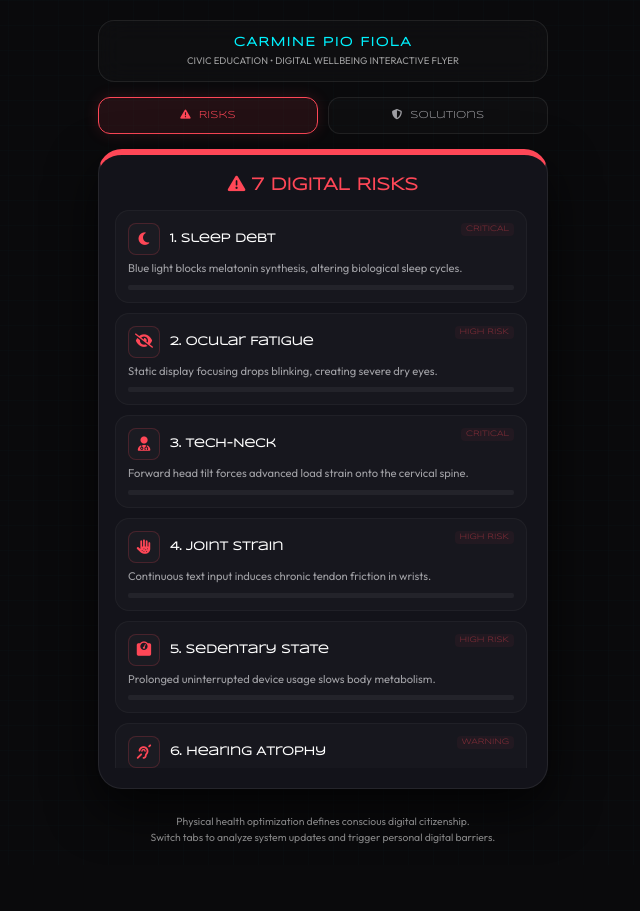
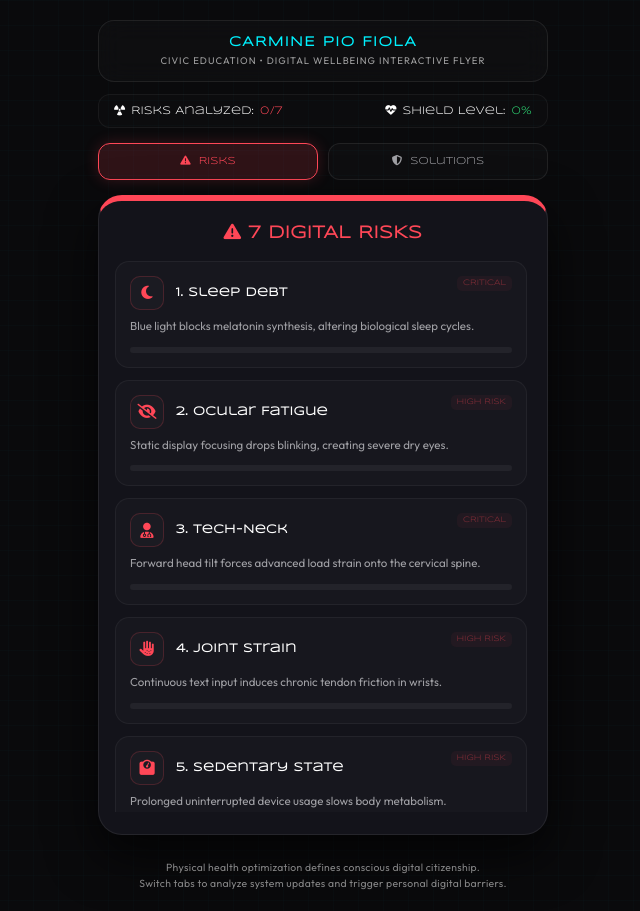
Before and after one commit to dragonwar107/edu_english, a plain HTML site: page index.html in a window 1280 px wide. Shown: the whole page, without its empty margins (317-957 px from the left). Before the commit the page ends 865 px from the top, so only its background shows below. Drawn offline with nearby package versions, Linux system fonts and the light colour scheme.

Commit message:
Update index.html

```diff
--- a/index.html
+++ b/index.html
@@ -36,8 +36,8 @@
             position: absolute;
             top: 0; left: 0; width: 100%; height: 100%;
             background:
-                linear-gradient(rgba(0, 242, 255, 0.01) 1px, transparent 1px) 0 0 / 25px 25px,
-                linear-gradient(90deg, rgba(0, 242, 255, 0.01) 1px, transparent 1px) 0 0 / 25px 25px;
+                linear-gradient(rgba(0, 242, 255, 0.015) 1px, transparent 1px) 0 0 / 25px 25px,
+                linear-gradient(90deg, rgba(0, 242, 255, 0.015) 1px, transparent 1px) 0 0 / 25px 25px;
             z-index: -2;
             pointer-events: none;
         }
@@ -50,10 +50,28 @@
             border: 1px solid rgba(255, 255, 255, 0.08);
             text-align: center;
             backdrop-filter: blur(12px);
+            margin-bottom: 12px;
+        }
+        .top-nav h2 { font-family: 'Syncopate'; font-size: 0.85rem; color: var(--accent); letter-spacing: 1.5px; }
+        .top-nav p { font-size: 0.6rem; opacity: 0.6; text-transform: uppercase; margin-top: 4px; letter-spacing: 1px; }
+
+        /* NUOVA STATISTICA DINAMICA (DASHBOARD SCORE) */
+        .live-status-bar {
+            width: 100%; max-width: 450px;
+            background: rgba(255, 255, 255, 0.01);
+            border: 1px solid rgba(255, 255, 255, 0.05);
+            border-radius: 12px;
+            padding: 10px 15px;
             margin-bottom: 15px;
+            display: flex;
+            justify-content: space-between;
+            align-items: center;
+            font-size: 0.7rem;
+            font-family: 'Syncopate';
         }
-        .top-nav h2 { font-family: 'Syncopate'; font-size: 0.8rem; color: var(--accent); letter-spacing: 1.5px; }
-        .top-nav p { font-size: 0.6rem; opacity: 0.6; text-transform: uppercase; margin-top: 4px; }
+        .stat-box { display: flex; align-items: center; gap: 6px; }
+        #riskCount { color: var(--danger); transition: all 0.3s; }
+        #safetyScore { color: var(--safe); transition: all 0.3s; }
 
         /* CONTROLLO TAB */
         .tab-controller {
@@ -76,19 +94,19 @@
             align-items: center;
             justify-content: center;
             gap: 8px;
-            transition: all 0.3s ease;
+            transition: all 0.3s cubic-bezier(0.4, 0, 0.2, 1);
         }
         .tab-btn.active-danger {
-            background: rgba(255, 71, 87, 0.1);
+            background: rgba(255, 71, 87, 0.15);
             border-color: var(--danger);
             color: var(--danger);
-            box-shadow: 0 0 15px rgba(255, 71, 87, 0.15);
+            box-shadow: 0 0 15px rgba(255, 71, 87, 0.2);
         }
         .tab-btn.active-safe {
-            background: rgba(46, 213, 115, 0.1);
+            background: rgba(46, 213, 115, 0.15);
             border-color: var(--safe);
             color: var(--safe);
-            box-shadow: 0 0 15px rgba(46, 213, 115, 0.15);
+            box-shadow: 0 0 15px rgba(46, 213, 115, 0.2);
         }
 
         /* CONTAINER CONTENUTI */
@@ -102,112 +120,122 @@
         .panel {
             position: absolute; width: 100%; height: 100%;
             border-radius: 24px; border: 1px solid rgba(255, 255, 255, 0.08);
-            padding: 20px 16px; display: flex; flex-direction: column;
+            padding: 22px 16px; display: flex; flex-direction: column;
             background: var(--panel-bg); box-shadow: 0 20px 50px rgba(0,0,0,0.7);
             opacity: 0; pointer-events: none;
-            transition: opacity 0.3s ease, transform 0.3s ease;
-            transform: translateY(10px);
+            transition: opacity 0.4s cubic-bezier(0.4, 0, 0.2, 1), transform 0.4s cubic-bezier(0.4, 0, 0.2, 1);
+            transform: scale(0.95) translateY(10px);
         }
         .panel.active {
             opacity: 1;
             pointer-events: auto;
-            transform: translateY(0);
+            transform: scale(1) translateY(0);
         }
 
         .panel-risks { border-top: 6px solid var(--danger); }
         .panel-habits { border-top: 6px solid var(--safe); }
 
-        h1 { font-family: 'Syncopate'; font-size: 1.1rem; text-align: center; margin-bottom: 15px; }
+        h1 { font-family: 'Syncopate'; font-size: 1.1rem; text-align: center; margin-bottom: 18px; letter-spacing: 0.5px; }
 
         /* SCORRIMENTO LIQUIDO */
         .list-container {
             flex: 1;
             display: flex;
             flex-direction: column;
-            gap: 10px;
+            gap: 12px;
             overflow-y: auto;
             overflow-x: hidden;
             padding-right: 4px;
             -webkit-overflow-scrolling: touch;
             touch-action: pan-y;
         }
-        .list-container::-webkit-scrollbar { width: 3px; }
+        .list-container::-webkit-scrollbar { width: 4px; }
         .list-container::-webkit-scrollbar-thumb { background: rgba(255,255,255,0.15); border-radius: 10px; }
 
         /* MODULI DELLA LISTA */
         .interactive-node {
             background: rgba(255, 255, 255, 0.02);
-            border: 1px solid rgba(255, 255, 255, 0.04);
-            border-radius: 14px; padding: 12px;
-            display: flex; flex-direction: column; gap: 6px;
-            cursor: pointer; transition: all 0.2s ease;
+            border: 1px solid rgba(255, 255, 255, 0.05);
+            border-radius: 14px; padding: 14px;
+            display: flex; flex-direction: column; gap: 8px;
+            cursor: pointer; transition: all 0.25s ease;
             position: relative;
             touch-action: pan-y;
         }
+        .interactive-node:hover {
+            background: rgba(255, 255, 255, 0.04);
+            transform: translateX(2px);
+        }
 
-        .node-header { display: flex; align-items: center; gap: 10px; padding-right: 60px; }
+        .node-header { display: flex; align-items: center; gap: 12px; padding-right: 65px; }
 
         .icon-wrapper {
-            width: 32px; height: 32px; border-radius: 8px;
+            width: 34px; height: 34px; border-radius: 10px;
             display: flex; align-items: center; justify-content: center;
-            font-size: 0.9rem; background: rgba(255, 255, 255, 0.02);
+            font-size: 0.95rem; background: rgba(255, 255, 255, 0.02);
             flex-shrink: 0;
+            transition: all 0.25s ease;
         }
         .panel-risks .icon-wrapper { color: var(--danger); border: 1px solid rgba(255, 71, 87, 0.2); }
         .panel-habits .icon-wrapper { color: var(--safe); border: 1px solid rgba(46, 213, 115, 0.2); }
 
-        .node-title h3 { font-size: 0.75rem; font-family: 'Syncopate'; color: #fff; }
-        .node-body p { font-size: 0.7rem; color: #a0a0a5; line-height: 1.4; font-weight: 300; }
+        .node-title h3 { font-size: 0.75rem; font-family: 'Syncopate'; color: #fff; letter-spacing: 0.5px; }
+        .node-body p { font-size: 0.72rem; color: #a0a0a5; line-height: 1.45; font-weight: 300; }
 
         /* INTERAZIONE RISCHI */
         .danger-gauge-bar {
-            width: 100%; height: 5px; background: rgba(255, 255, 255, 0.05);
-            border-radius: 2px; overflow: hidden; margin-top: 2px;
+            width: 100%; height: 6px; background: rgba(255, 255, 255, 0.05);
+            border-radius: 3px; overflow: hidden; margin-top: 4px;
         }
-        .danger-fill { height: 100%; width: 0%; background: var(--danger); transition: width 0.4s ease; }
+        .danger-fill { height: 100%; width: 0%; background: linear-gradient(90deg, var(--danger), #ff6b81); transition: width 0.4s cubic-bezier(0.4, 0, 0.2, 1); }
 
         .risk-status {
-            position: absolute; right: 12px; top: 12px;
+            position: absolute; right: 14px; top: 14px;
             font-family: 'Syncopate'; font-size: 0.5rem;
-            padding: 2px 5px; border-radius: 4px;
+            padding: 3px 6px; border-radius: 5px;
             background: rgba(255, 71, 87, 0.1); color: var(--danger);
-            opacity: 0.5; transition: all 0.2s;
+            opacity: 0.5; transition: all 0.25s;
         }
 
         .interactive-node.activated-risk {
             border-color: rgba(255, 71, 87, 0.4);
-            background: rgba(255, 71, 87, 0.04);
+            background: rgba(255, 71, 87, 0.05);
+            box-shadow: 0 4px 15px rgba(255, 71, 87, 0.05);
         }
         .interactive-node.activated-risk .risk-status { opacity: 1; background: var(--danger); color: #000; font-weight: 900; }
-        .interactive-node.activated-risk .icon-wrapper { background: var(--danger); color: #000; }
+        .interactive-node.activated-risk .icon-wrapper { background: var(--danger); color: #000; border-color: transparent; }
 
         /* INTERAZIONE SOLUTIONS */
         .switch-container {
-            position: absolute; right: 12px; top: 14px;
-            width: 32px; height: 16px; background: rgba(255,255,255,0.1);
+            position: absolute; right: 14px; top: 16px;
+            width: 34px; height: 18px; background: rgba(255,255,255,0.1);
             border-radius: 10px; padding: 2px;
+            transition: background 0.25s;
         }
-        .switch-pointer { width: 12px; height: 12px; background: #fff; border-radius: 50%; transition: transform 0.2s ease; }
+        .switch-pointer { width: 14px; height: 14px; background: #fff; border-radius: 50%; transition: transform 0.25s cubic-bezier(0.4, 0, 0.2, 1); }
 
         .protection-bar {
-            width: 100%; height: 5px; background: rgba(255, 255, 255, 0.05);
-            border-radius: 2px; overflow: hidden; opacity: 0.2; margin-top: 2px; transition: opacity 0.2s;
+            width: 100%; height: 6px; background: rgba(255, 255, 255, 0.05);
+            border-radius: 3px; overflow: hidden; opacity: 0.2; margin-top: 4px; transition: opacity 0.25s;
         }
-        .protection-fill { height: 100%; width: 0%; background: var(--safe); transition: width 0.4s ease; }
+        .protection-fill { height: 100%; width: 0%; background: linear-gradient(90deg, var(--safe), #26af5a); transition: width 0.4s cubic-bezier(0.4, 0, 0.2, 1); }
 
         .interactive-node.habit-on {
             border-color: rgba(46, 213, 115, 0.4);
-            background: rgba(46, 213, 115, 0.04);
+            background: rgba(46, 213, 115, 0.05);
+            box-shadow: 0 4px 15px rgba(46, 213, 115, 0.05);
         }
         .interactive-node.habit-on .switch-container { background: var(--safe); }
         .interactive-node.habit-on .switch-pointer { transform: translateX(16px); }
         .interactive-node.habit-on .protection-bar { opacity: 1; }
         .interactive-node.habit-on .protection-fill { width: 100%; }
         .interactive-node.habit-on h3 { color: var(--safe); }
+        .interactive-node.habit-on .icon-wrapper { background: rgba(46, 213, 115, 0.2); border-color: var(--safe); }
 
         .civic-note {
             text-align: center; font-size: 0.65rem; opacity: 0.5;
-            max-width: 360px; line-height: 1.5; margin-top: 10px;
+            max-width: 380px; line-height: 1.5; margin-top: 10px;
+            letter-spacing: 0.3px;
         }
     </style>
 </head>
@@ -216,6 +244,16 @@
     <div class="top-nav">
         <h2>CARMINE PIO FIOLA</h2>
         <p>Civic Education • Digital Wellbeing Interactive flyer</p>
+    </div>
+
+    <!-- PANNELLO STATISTICHE LIVE (Aggiunto per stupire la prof!) -->
+    <div class="live-status-bar">
+        <div class="stat-box">
+            <i class="fa-solid fa-radiation"></i> Risks Analyzed: <span id="riskCount">0/7</span>
+        </div>
+        <div class="stat-box">
+            <i class="fa-solid fa-heart-pulse"></i> Shield Level: <span id="safetyScore">0%</span>
+        </div>
     </div>
 
     <!-- SELETTORE TAB -->
@@ -427,6 +465,29 @@
             }
         }
 
+        // AGGIORNAMENTO LIVE DEI CONTATORI
+        function updateDashboardStats() {
+            const activatedRisks = document.querySelectorAll('.activated-risk').length;
+            document.getElementById('riskCount').innerText = `${activatedRisks}/7`;
+
+            // Effetto pulsazione se ci sono rischi attivi
+            if(activatedRisks > 0) {
+                document.getElementById('riskCount').style.textShadow = '0 0 8px var(--danger)';
+            } else {
+                document.getElementById('riskCount').style.textShadow = 'none';
+            }
+
+            const activeHabits = document.querySelectorAll('.habit-on').length;
+            const safetyPercentage = Math.round((activeHabits / 7) * 100);
+            document.getElementById('safetyScore').innerText = `${safetyPercentage}%`;
+
+            if(safetyPercentage > 0) {
+                document.getElementById('safetyScore').style.textShadow = '0 0 8px var(--safe)';
+            } else {
+                document.getElementById('safetyScore').style.textShadow = 'none';
+            }
+        }
+
         document.querySelectorAll('.risk-node').forEach(node => {
             node.addEventListener('click', function() {
                 const bar = this.querySelector('.danger-fill');
@@ -439,6 +500,7 @@
                     this.classList.add('activated-risk');
                     bar.style.width = intensity + '%';
                 }
+                updateDashboardStats();
             });
         });
 
@@ -451,6 +513,7 @@
                 } else {
                     fill.style.width = '0%';
                 }
+                updateDashboardStats();
             });
         });
     </script>
```
